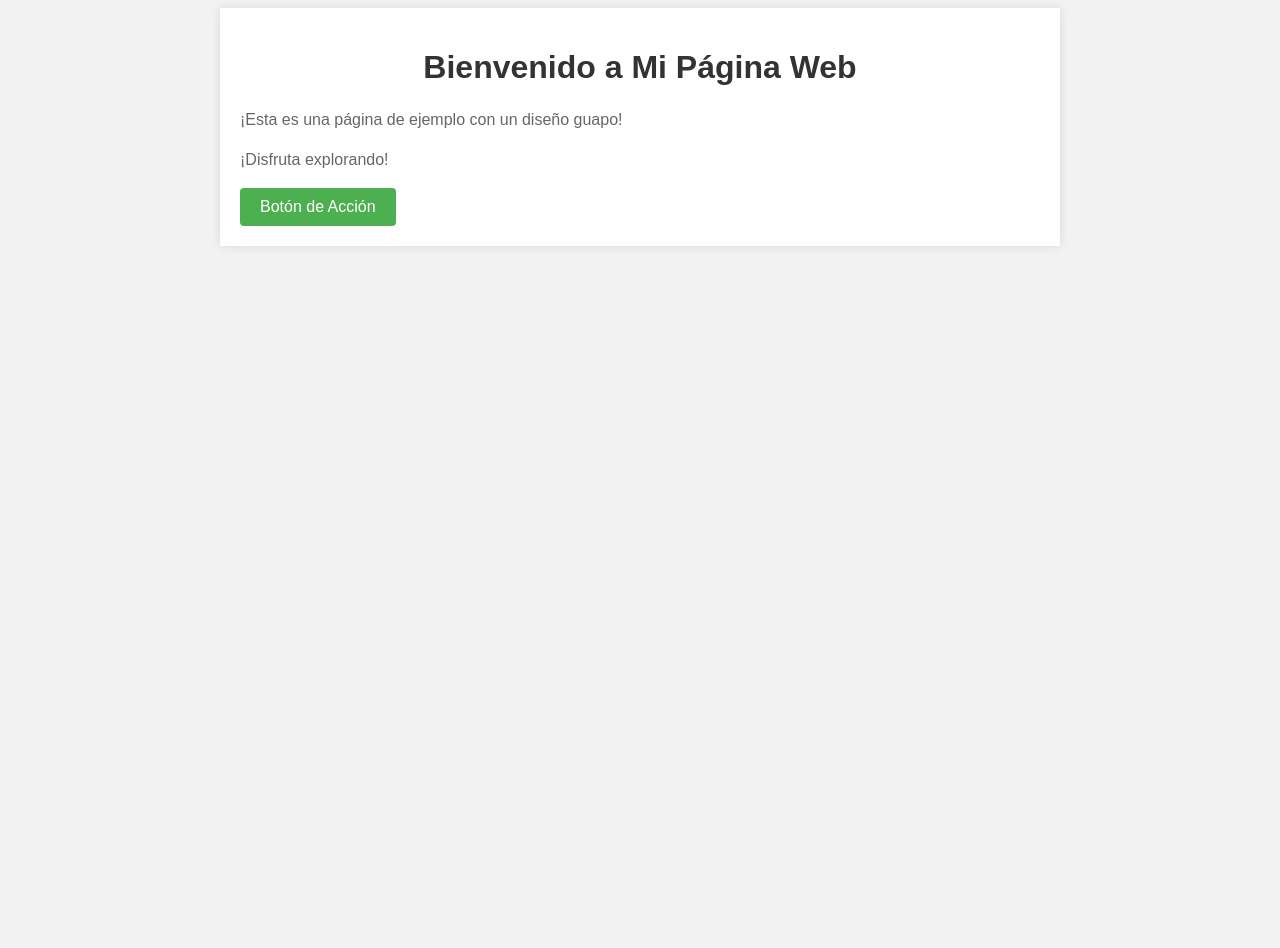
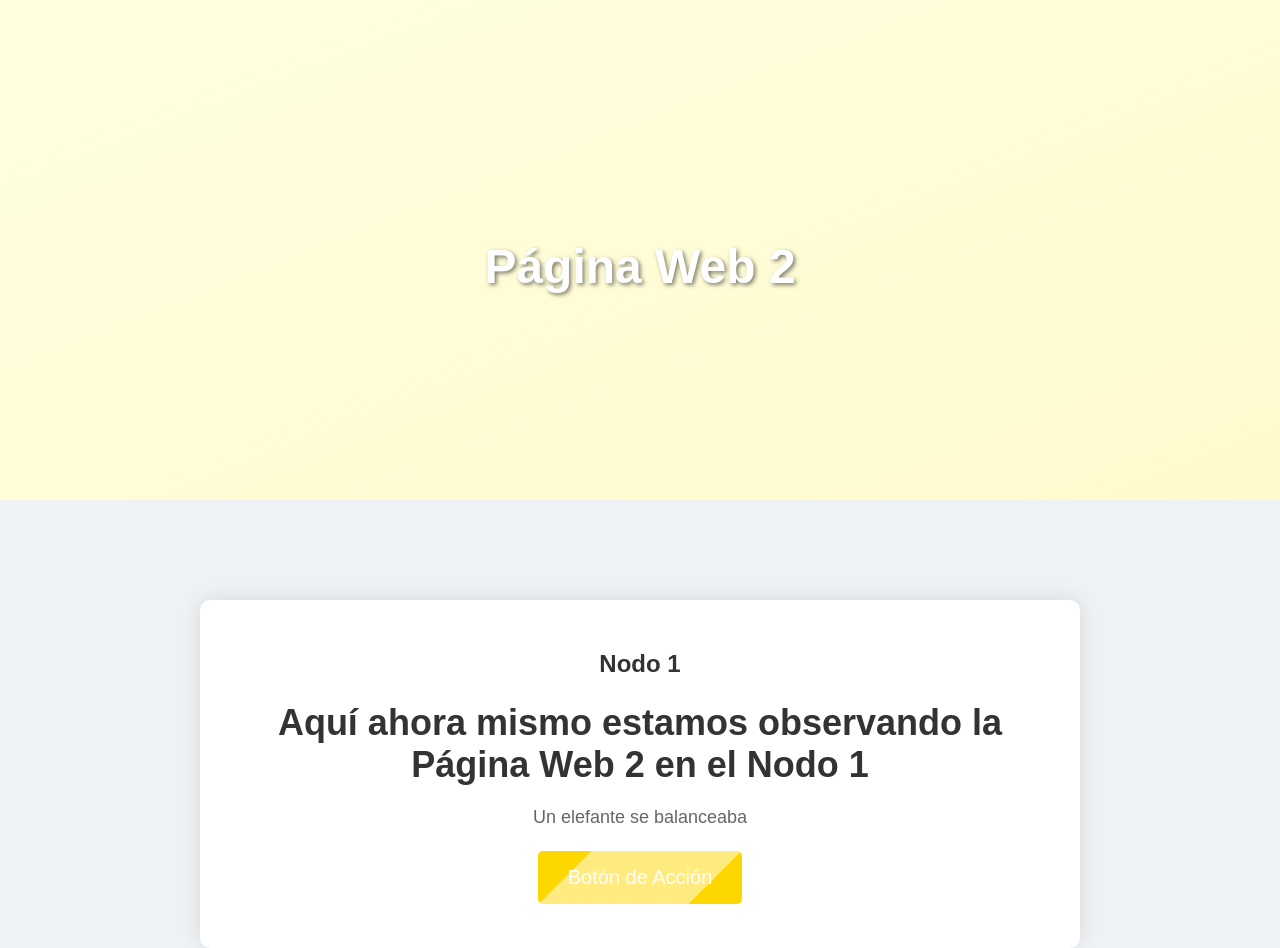
Before and after one commit to srivjim/Haproxy-Node1, a plain HTML site: page nginx/web2/index.html in a window 1280 px wide. Before the commit the page ends 800 px from the top, so only its background shows below. Drawn offline with Linux system fonts and the light colour scheme.

Commit message:
Update index.html

```diff
--- a/nginx/web2/index.html
+++ b/nginx/web2/index.html
@@ -1,51 +1,112 @@
 <!DOCTYPE html>
 <html>
 <head>
-    <title>Mi Página Web</title>
+    <meta charset="UTF-8">
+    <title>Página Web 2</title>
     <style>
         body {
-            background-color: #f2f2f2;
+            background-color: #eef2f5;
             font-family: Arial, sans-serif;
+            margin: 0;
+            padding: 0;
         }
 
         .container {
             max-width: 800px;
             margin: 0 auto;
-            padding: 20px;
-            background-color: #fff;
-            box-shadow: 0 0 10px rgba(0, 0, 0, 0.1);
+            padding: 40px;
+            background-color: #ffffff;
+            box-shadow: 0 0 20px rgba(0, 0, 0, 0.1);
+            text-align: center;
+            border-radius: 10px;
+            margin-top: 100px;
         }
 
         h1 {
-            color: #333;
-            text-align: center;
+            color: #333333;
+            font-size: 36px;
+            margin-bottom: 10px;
+        }
+
+        h2 {
+            color: #333333;
+            font-size: 24px;
+            margin-top: 10px;
         }
 
         p {
-            color: #666;
+            color: #666666;
+            font-size: 18px;
             line-height: 1.5;
+            margin-bottom: 20px;
         }
 
         .btn {
             display: inline-block;
-            padding: 10px 20px;
-            background-color: #4CAF50;
-            color: #fff;
+            padding: 15px 30px;
+            background-color: #FFD700;
+            color: #ffffff;
+            font-size: 20px;
             text-decoration: none;
-            border-radius: 4px;
+            border-radius: 5px;
             transition: background-color 0.3s;
+            position: relative;
+            overflow: hidden;
         }
 
         .btn:hover {
-            background-color: #45a049;
+            background-color: #FFC200;
+        }
+
+        .btn::before {
+            content: "";
+            position: absolute;
+            top: -50%;
+            left: -50%;
+            width: 200%;
+            height: 200%;
+            background-color: rgba(255, 255, 255, 0.5);
+            transform: rotate(-45deg);
+            transition: transform 0.6s ease;
+            pointer-events: none;
+            z-index: 1;
+        }
+
+        .btn:hover::before {
+            transform: translateX(100%) translateY(100%) rotate(-45deg);
+        }
+
+        .portada {
+            background: linear-gradient(to bottom right, #FFFFE0, #FFFACD);
+            height: 500px;
+            display: flex;
+            align-items: center;
+            justify-content: center;
+            margin-bottom: 30px;
+        }
+
+        .portada h1 {
+            color: #333333;
+            font-size: 48px;
+            text-shadow: 2px 2px 4px rgba(0, 0, 0, 0.5);
+            margin-bottom: 0;
+        }
+
+        .elefante {
+            font-size: 24px;
+            font-weight: bold;
+            margin-top: 40px;
         }
     </style>
 </head>
 <body>
+    <div class="portada">
+        <h1 style="color: #ffffff;">Página Web 2</h1>
+    </div>
     <div class="container">
-        <h1>Bienvenido a Mi Página Web</h1>
-        <p>¡Esta es una página de ejemplo con un diseño guapo!</p>
-        <p>¡Disfruta explorando!</p>
+        <h2>Nodo 1</h2>
+        <h1>Aquí ahora mismo estamos observando la Página Web 2 en el Nodo 1</h1>
+        <p>Un elefante se balanceaba</p>
         <a href="#" class="btn">Botón de Acción</a>
     </div>
 </body>
```
